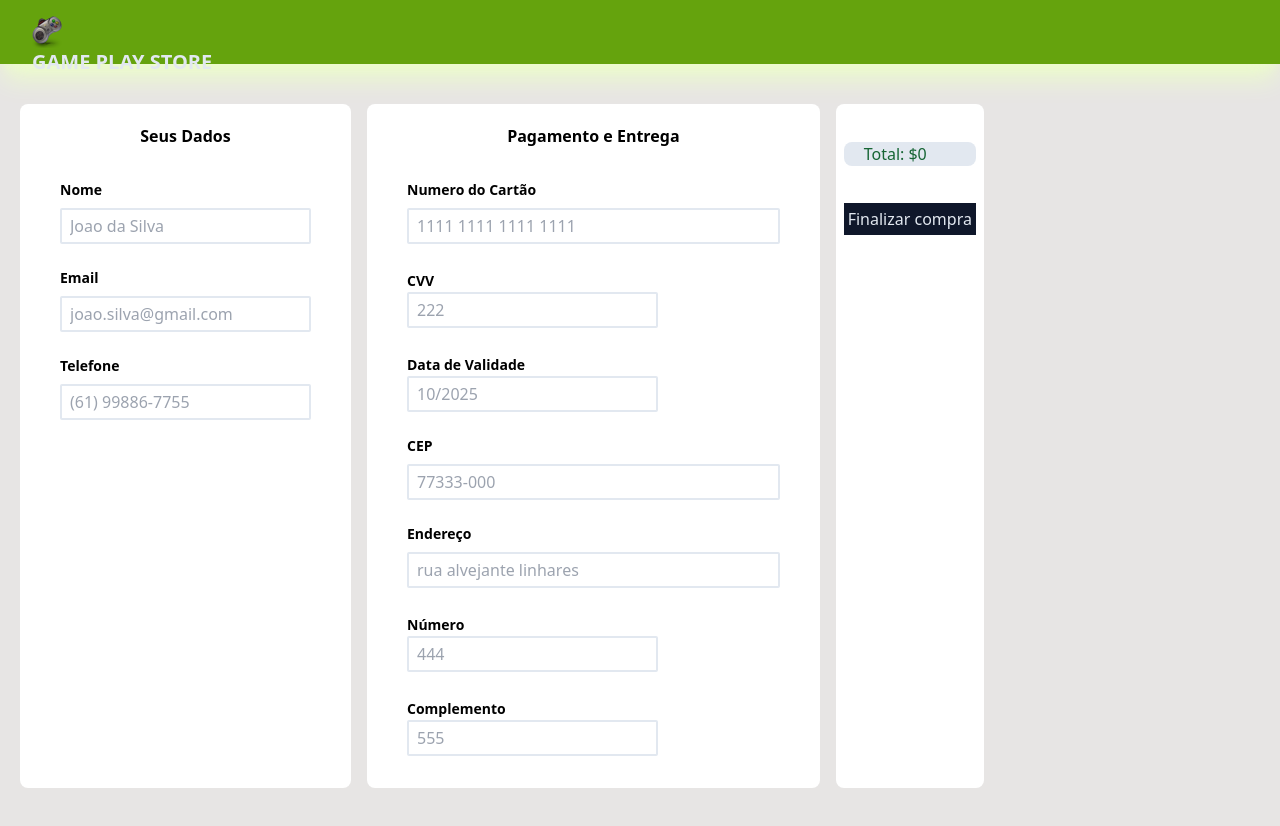
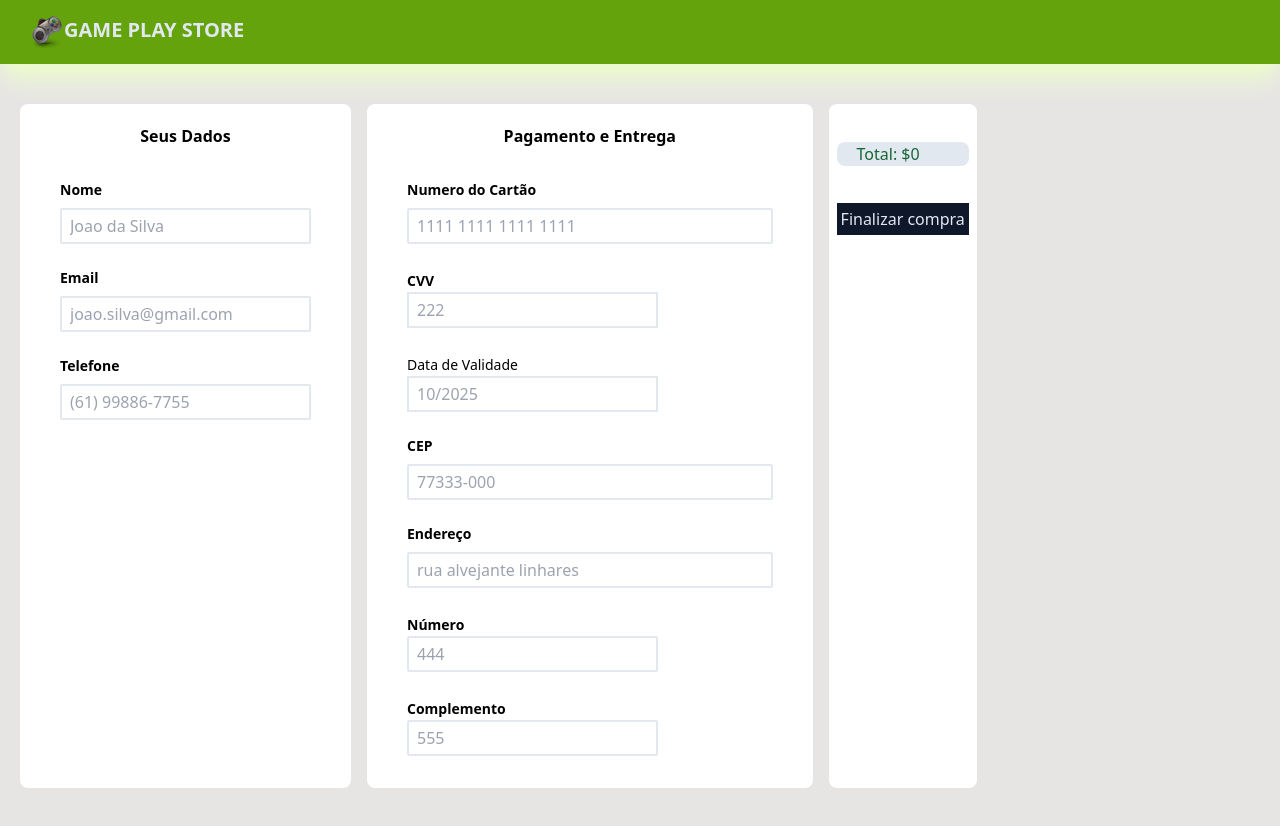
Before and after one commit to MuriloLucena08/GamePlayStore, a website built with Vite: page checkout.html in a window 1280 px wide. Built offline with nearby package versions, Linux system fonts and the light colour scheme.

Commit message:
Update checkout.html

```diff
--- a/checkout.html
+++ b/checkout.html
@@ -20,8 +20,8 @@
   />
 </head>
 <body class="bg-stone-200 flex flex-col h-screen">
-    <header class="flex text-xl bg-lime-600 h-16 px-8 py-4 shadow-xl shadow-lime-100 justify-between sticky top-0 z-10">
-      <div class="lg:flex text-slate-200 md:flex text-slate-200 sm:flex text-slate-200">
+    <header class="lg:flex text-xl bg-lime-600 h-16 px-8 py-4 shadow-xl shadow-lime-100 justify-between sticky top-0 z-10 md:flex text-xl bg-lime-600 h-16 px-8 py-4 shadow-xl shadow-lime-100 justify-between sticky top-0 z-10 sm:flex text-xl bg-lime-600 h-16 px-8 py-4 shadow-xl shadow-lime-100 justify-between sticky top-0 z-10">
+      <div class="flex text-slate-200">
         <a href="./">
           <img
             class="h-8"
@@ -88,19 +88,19 @@
             <input
               type="text"
               id="codigo-seguranca"
-              class="rounded-sm px-2 border-2 border-slate-200 py-1"
+              class="lg:rounded-sm px-2 border-2 border-slate-200 py-1 md:rounded-sm px-2 border-2 border-slate-200 py-1 sm:rounded-sm px-2 border-2 border-slate-200 py-1"
               placeholder="222"
               required
             >
           </div>
           <div class="lg:flex flex-col px-10 py-10 py-3 w-1/2 md:flex flex-col px-10 py-10 py-3 w-1/2 sm:flex flex-col px-10 py-10 py-3 w-1/2">
-            <label for="data-expiracao" class="font-bold text-sm mb-2">
+            <label for="data-expiracao" class="lg:font-bold text-sm mb-2 md:font-bold text-sm mb-2 sm:font-bold text-sm mb-2">
               Data de Validade
             </label>
             <input
               type="datetime"
               id="data-expiracao"
-              class="rounded-sm px-2 border-2 border-slate-200 py-1"
+              class="lg:rounded-sm px-2 border-2 border-slate-200 py-1 md:rounded-sm px-2 border-2 border-slate-200 py-1 sm:rounded-sm px-2 border-2 border-slate-200 py-1"
               placeholder="10/2025"
               required
             >
```
